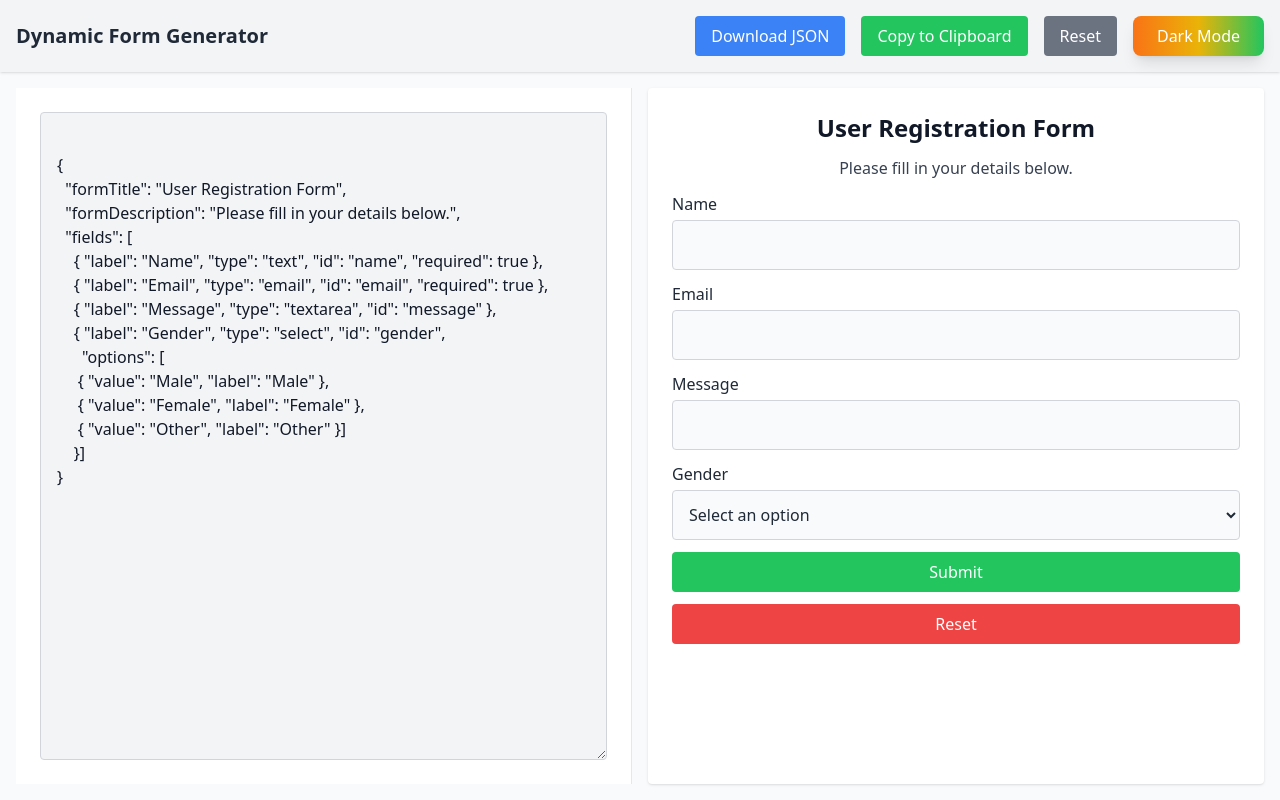
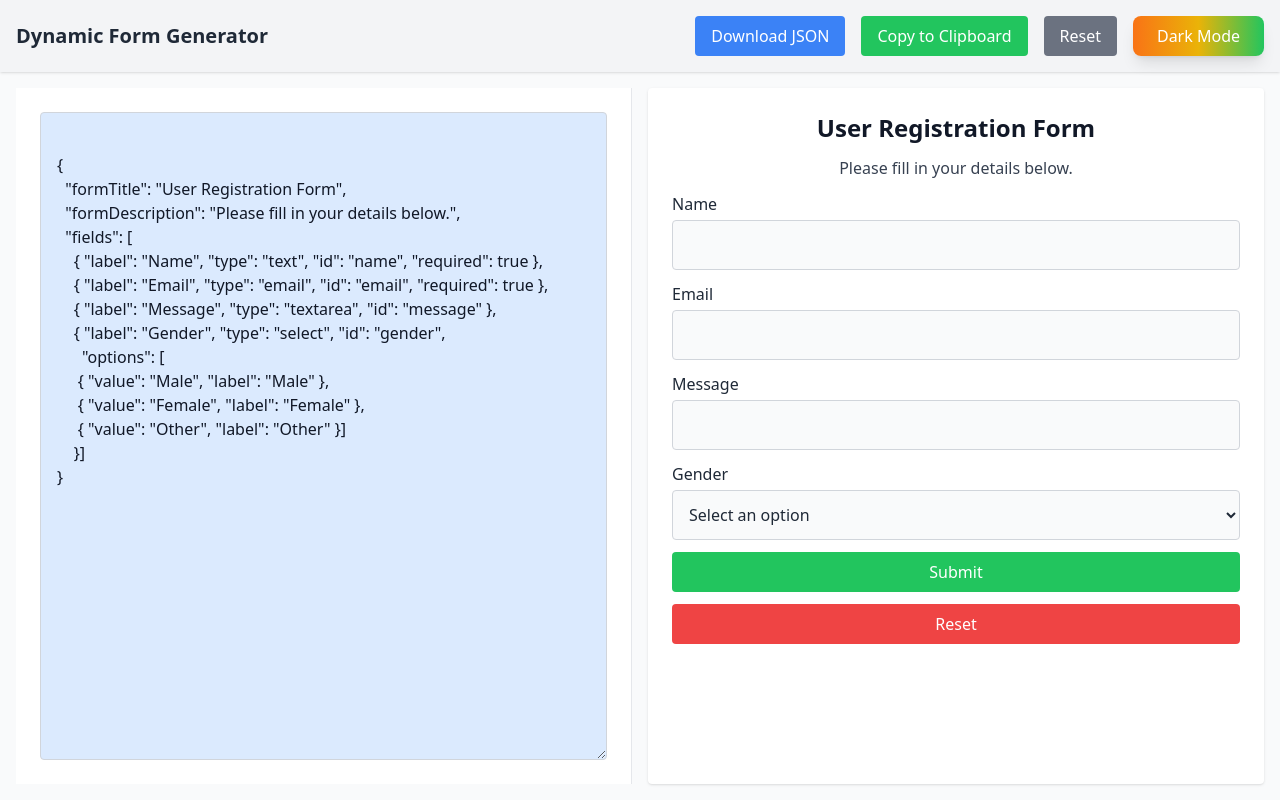
Before and after one commit to Pratyusha123-prog/zigmentfrontend_123, a React (Create React App) app: page / in a window 1280 px wide. Built offline with nearby package versions, Linux system fonts and the light colour scheme.

Commit message:
Update JSONEditor.js

```diff
--- a/src/components/JSONEditor.js
+++ b/src/components/JSONEditor.js
@@ -63,7 +63,7 @@ const JSONEditor = ({ jsonSchema, setJsonSchema }) => {
       )}
 
       <textarea
-        className={`w-full min-h-56 h-full  p-4 bg-gray-100 dark:bg-gray-800 text-gray-900 dark:text-gray-200 border ${error ? 'border-red-500' : 'border-gray-300'} dark:border-gray-700 rounded`}
+        className={`w-full min-h-56 h-full  p-4 bg-blue-100 dark:bg-blue-800 text-gray-900 dark:text-gray-200 border ${error ? 'border-red-500' : 'border-gray-300'} dark:border-gray-700 rounded`}
         value={jsonSchema}
         onChange={handleInputChange}
         placeholder="Enter your JSON schema here..."
```
